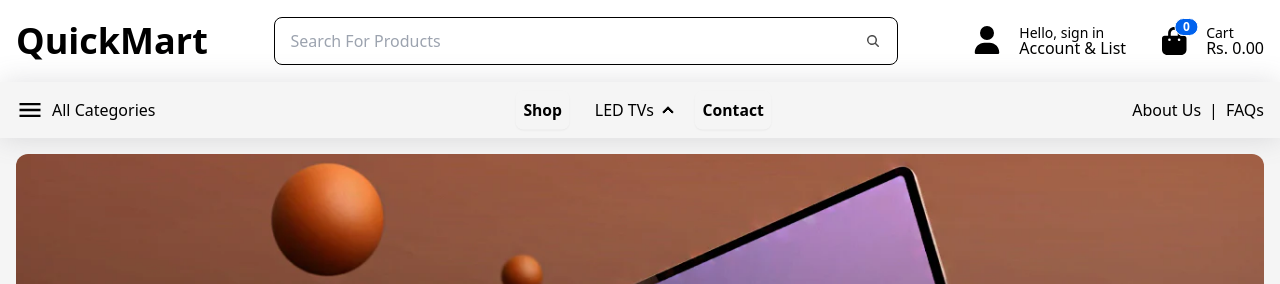
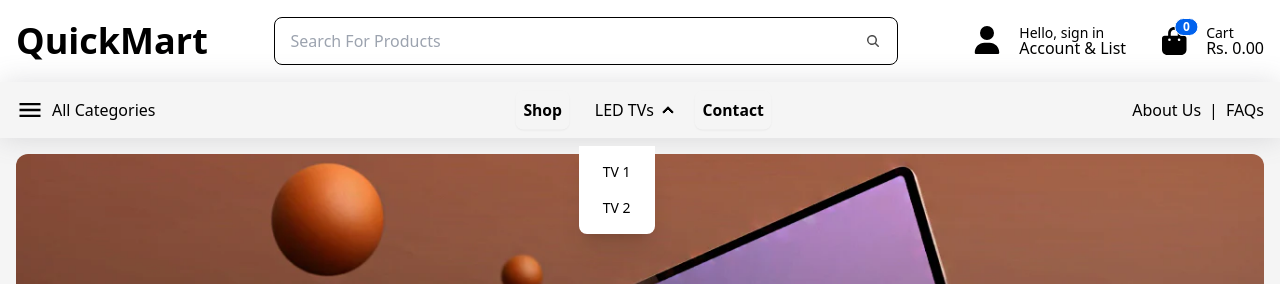
Before and after one commit to milan-sh/quick-mart, a React (Vite) app: page / in a window 1280 px wide. Both pictures are taken after a click on the heading "LED TVs". Shown: the top 284 px of the page. Built offline with nearby package versions, Linux system fonts and the light colour scheme; no server answers.

Commit message:
fix z of accordian

```diff
--- a/src/components/Header/Filter.jsx
+++ b/src/components/Header/Filter.jsx
@@ -42,14 +42,14 @@ const Filter = () => {
           All Categories
         </p>
       </div>
-      <div className="flex items-center justify-between gap-x-2">
+      <div className="flex items-center justify-between gap-x-2 z-10">
         <Button content="Shop"/>
         <div className="flex-none">
           <ul className="menu menu-horizontal p-0">
             <li>
               <details>
                 <summary className="hover:text-primaryButtonColor text-base">LED TVs</summary>
-                <ul className="bg-base-100 rounded-t-none p-2">
+                <ul className=" rounded-t-none rounded-b-lg p-2 bg-white">
                   <li>
                     <a>TV 1</a>
                   </li>
--- a/src/components/Header/Nav.jsx
+++ b/src/components/Header/Nav.jsx
@@ -36,7 +36,7 @@ const Nav = () => {
             </div>
             <ul
               tabIndex={0}
-              className="menu menu-sm dropdown-content rounded-box z-[1] mt-3 w-52 p-2 shadow bg-white text-black"
+              className="menu menu-sm dropdown-content rounded-box z-10 mt-3 w-52 p-2 shadow bg-white text-black"
             >
               <li className="hover:text-primaryButtonColor">
                 <a className="justify-between">
@@ -75,7 +75,7 @@ const Nav = () => {
             </div>
             <div
               tabIndex={0}
-              className="card card-compact dropdown-content z-[1] mt-3 w-52 shadow bg-white text-black"
+              className="card card-compact dropdown-content z-10 mt-3 w-52 shadow bg-white text-black"
             >
               <div className="card-body">
                 <span className="text-lg font-bold">8 Items</span>
--- a/src/pages/Home.jsx
+++ b/src/pages/Home.jsx
@@ -45,7 +45,7 @@ const Home = () => {
       <div className="w-[90%] m-auto mb-4 block md:hidden">
         <SearchInput />
       </div>
-      <div className="m-4 rounded-lg h-[40vh] md:h-auto">
+      <div className="m-4  rounded-lg h-[40vh] md:h-auto">
         <Swiper
           // install Swiper modules
           modules={[Navigation, Pagination, A11y, Autoplay]}
```
